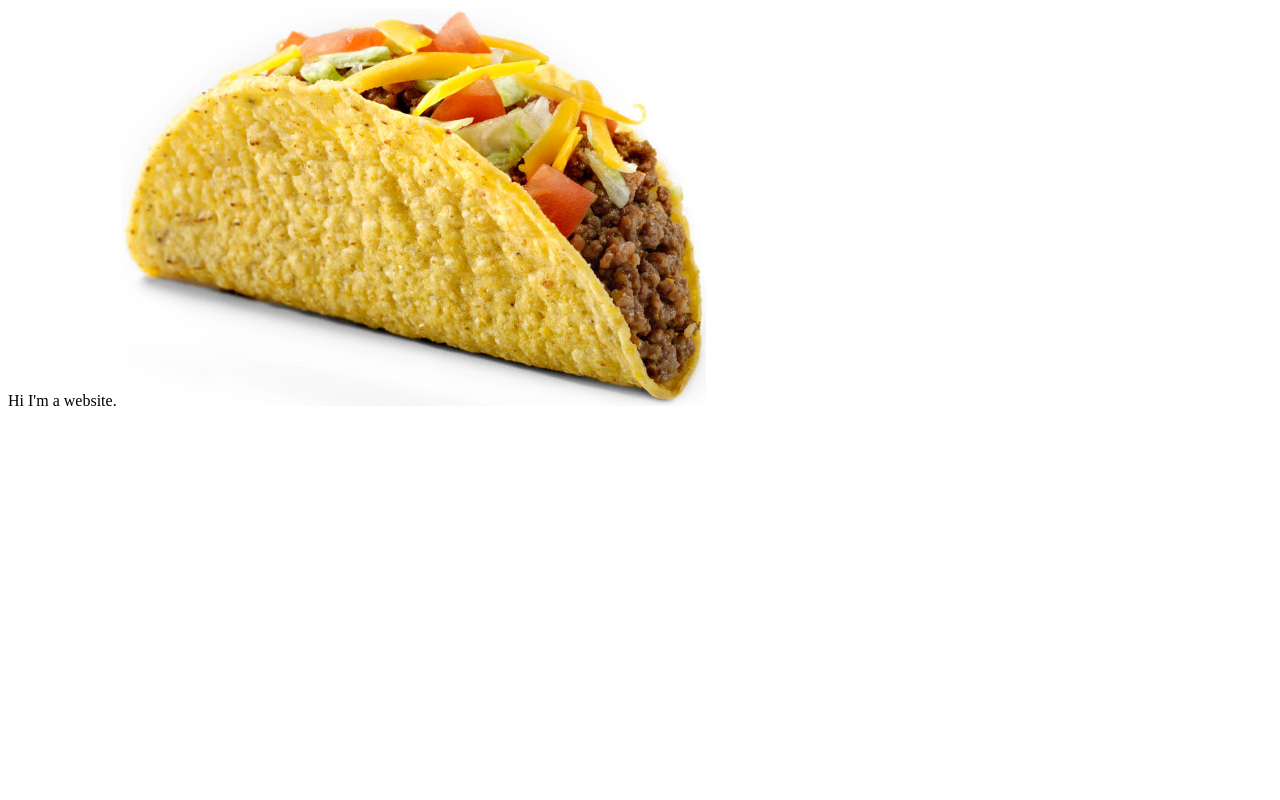
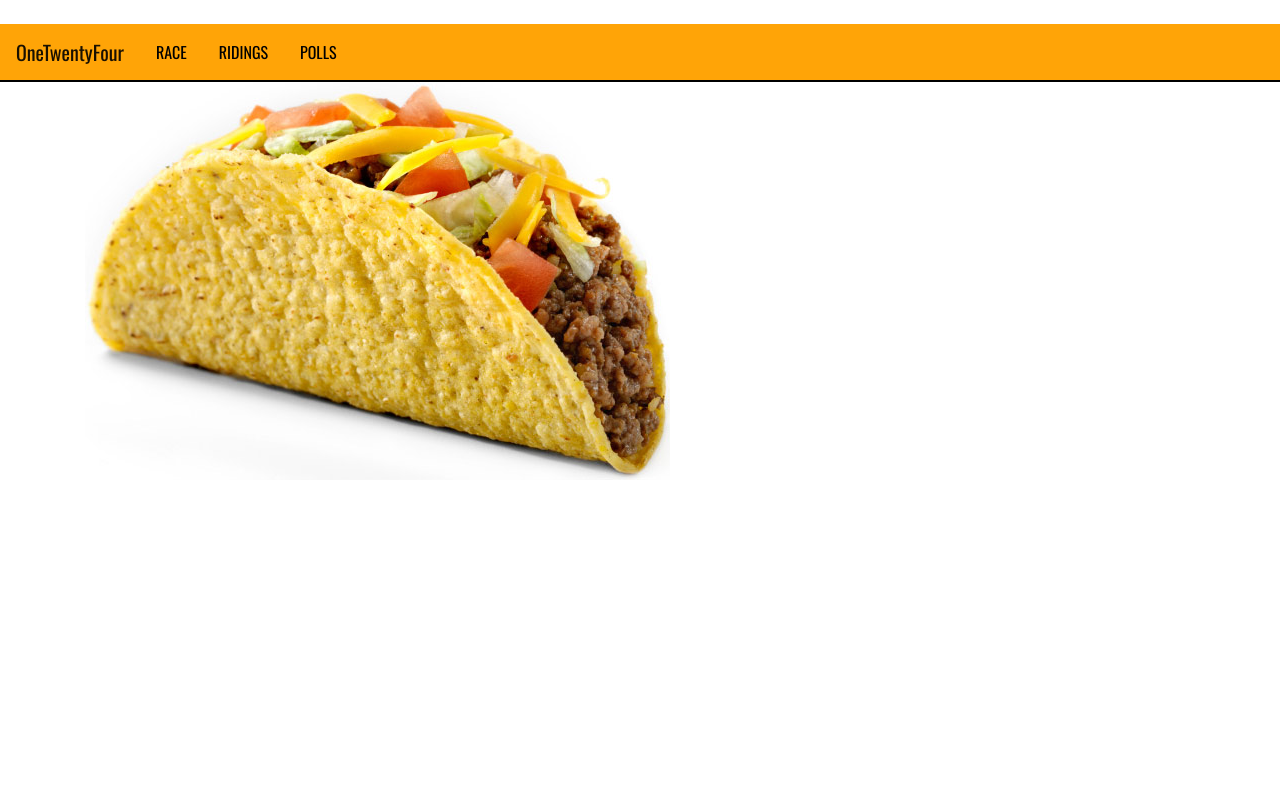
Before and after one commit to MadDoctor5813/OneTwentyFour, a Django app: page / in a window 1280 px wide. Run offline with Django 3.2, Linux system fonts and the light colour scheme; some libraries are stand-ins or nearby versions.

Commit message:
Get a basic navbar set up

```diff
--- /dev/null
+++ b/OneTwentyFourWeb/app/static/app/css/base.css
@@ -0,0 +1,17 @@
+:root {
+    --scheme-orange: #ffa407;
+}
+
+.navbar {
+    font-family: 'Oswald', sans-serif;
+    background-color: var(--scheme-orange);
+    border-bottom: 2px solid black;
+}
+
+.nav-link {
+    color: black;
+}
+
+.nav-link:hover {
+    color: black;
+}
--- /dev/null
+++ b/OneTwentyFourWeb/app/templates/app/base.html
@@ -0,0 +1,35 @@
+{% load static %}
+
+<!doctype html>
+
+<html lang="en">
+    <head>
+        <meta charset="utf-8">
+        <meta name="viewport" content="width=device-width, initial-scale=1, shrink-to-fit=no">
+
+        <link href="https://fonts.googleapis.com/css?family=Oswald" rel="stylesheet">
+        <link rel="stylesheet" href="https://stackpath.bootstrapcdn.com/bootstrap/4.1.0/css/bootstrap.min.css" integrity="sha384-9gVQ4dYFwwWSjIDZnLEWnxCjeSWFphJiwGPXr1jddIhOegiu1FwO5qRGvFXOdJZ4" crossorigin="anonymous">
+        <link rel="stylesheet" href="{% static 'app/css/base.css' %}" />
+        {% block css %}{% endblock %}
+
+        <script src="https://code.jquery.com/jquery-3.3.1.slim.min.js" integrity="sha384-q8i/X+965DzO0rT7abK41JStQIAqVgRVzpbzo5smXKp4YfRvH+8abtTE1Pi6jizo" crossorigin="anonymous"></script>
+        <script src="https://cdnjs.cloudflare.com/ajax/libs/popper.js/1.14.0/umd/popper.min.js" integrity="sha384-cs/chFZiN24E4KMATLdqdvsezGxaGsi4hLGOzlXwp5UZB1LY//20VyM2taTB4QvJ" crossorigin="anonymous"></script>
+        <script src="https://stackpath.bootstrapcdn.com/bootstrap/4.1.0/js/bootstrap.min.js" integrity="sha384-uefMccjFJAIv6A+rW+L4AHf99KvxDjWSu1z9VI8SKNVmz4sk7buKt/6v9KI65qnm" crossorigin="anonymous"></script>
+        {% block js %}{% endblock %}
+
+        <title>OneTwentyFour</title>
+    </head>
+    <body>
+          <!-- top navbar -->
+          <nav class="navbar navbar-expand-md navbar-light">
+              <a class="navbar-brand" href="#">OneTwentyFour</a>
+              <a class="nav-link" href="#">RACE</a>
+              <a class="nav-link" href="#">RIDINGS</a>
+              <a class="nav-link" href="#">POLLS</a>
+          </nav>
+
+          <div class="container">
+              {% block content %}{% endblock %}
+          </div>
+    </body>
+</html>
--- a/OneTwentyFourWeb/app/templates/app/main.html
+++ b/OneTwentyFourWeb/app/templates/app/main.html
@@ -1,14 +1,7 @@
-<!DOCTYPE html>
+{% extends 'app/base.html' %}
 
 {% load static %}
 
-<html lang="en" xmlns="http://www.w3.org/1999/xhtml">
-<head>
-    <meta charset="utf-8" />
-    <title>OneTwentyFour</title>
-</head>
-<body>
-    Hi I'm a website.
-    <img src="{% static "app/img/taco.png" %}" />
-</body>
-</html>
+{% block content %}
+<img src="{% static 'app/img/taco.png' %}" />
+{% endblock %}
```
Also changed, not shown: 1 other file.
